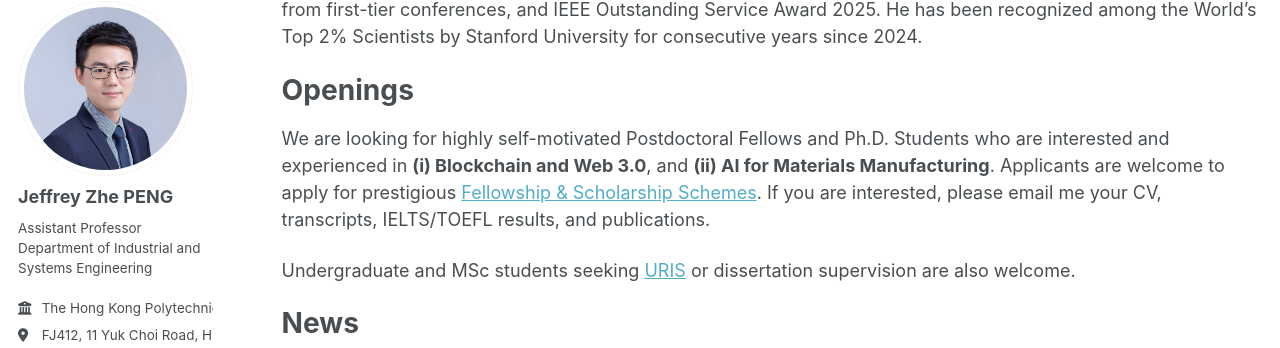
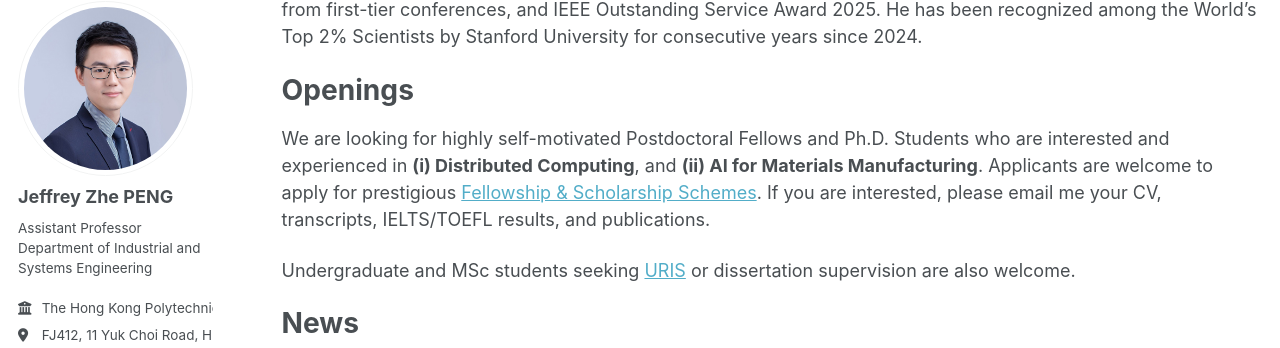
Before and after one commit to PENG-Zhe/peng-zhe.github.io, a Jekyll site: the page built from _pages/about.md, in a window 1280 px wide and 900 px high, scrolled down 445 px. Shown: the part 105-453 px from the top of the window. Built offline with Jekyll 4.4.1, drawn with Linux system fonts in a browser that asks for light colours; some web fonts are replaced.

Commit message:
Update about.md

```diff
--- a/_pages/about.md
+++ b/_pages/about.md
@@ -25,7 +25,7 @@ He received several premium awards, such as Hong Kong RGC Early Career Award 202
 
 
 # Openings
-We are looking for highly self-motivated Postdoctoral Fellows and Ph.D. Students who are interested and experienced in **(i) Blockchain and Web 3.0**, and **(ii) AI for Materials Manufacturing**. Applicants are welcome to apply for prestigious [Fellowship & Scholarship Schemes](https://www.polyu.edu.hk/gs/prospective-students/fellowship-scholarship-schemes/){:target="_blank"}. If you are interested, please email me your CV, transcripts, IELTS/TOEFL results, and publications.
+We are looking for highly self-motivated Postdoctoral Fellows and Ph.D. Students who are interested and experienced in **(i) Distributed Computing**, and **(ii) AI for Materials Manufacturing**. Applicants are welcome to apply for prestigious [Fellowship & Scholarship Schemes](https://www.polyu.edu.hk/gs/prospective-students/fellowship-scholarship-schemes/){:target="_blank"}. If you are interested, please email me your CV, transcripts, IELTS/TOEFL results, and publications.
 
 Undergraduate and MSc students seeking [URIS](https://www.polyu.edu.hk/gs/ug-research/uris/about-uris/){:target="_blank"} or dissertation supervision are also welcome.
 
```
